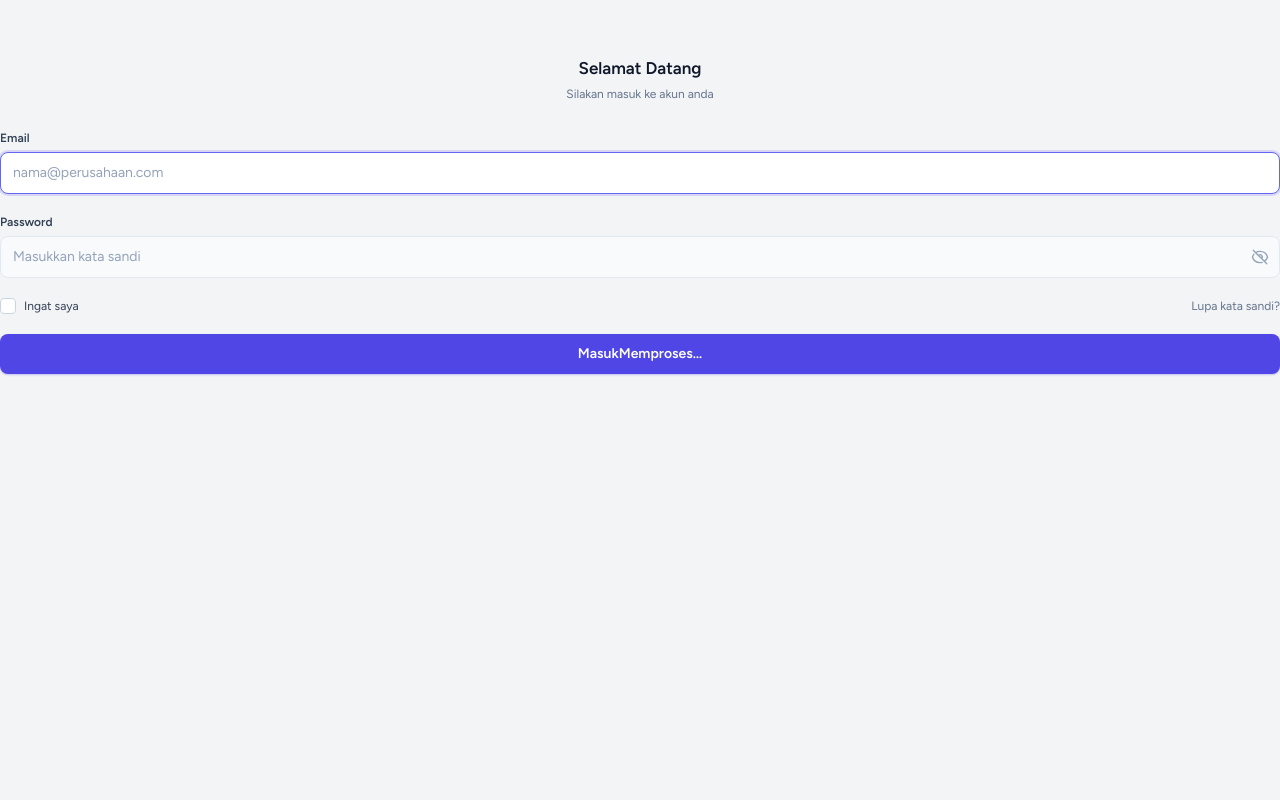
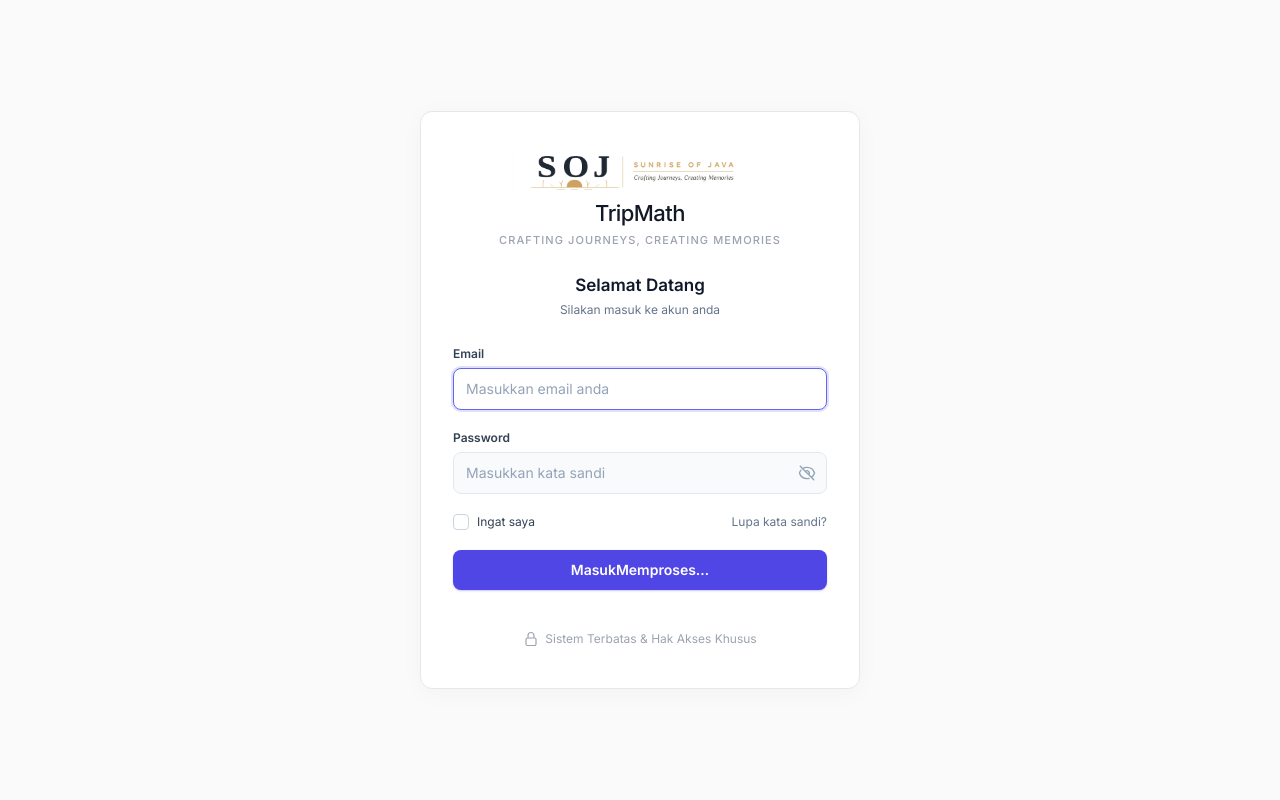
Before and after one commit to alkadafii1/SOJ-TripMath, a Laravel app: page /login in a window 1280 px wide. Run offline with Laravel 12, Linux system fonts and the light colour scheme; style sheets or scripts are compiled from the project's sources; parts of the project's set-up code (start-up, migrations or seed data) failed here and were passed over; some libraries are stand-ins or nearby versions.

Commit message:
Fixing Logo and login page

```diff
--- a/resources/views/layouts/guest.blade.php
+++ b/resources/views/layouts/guest.blade.php
@@ -5,35 +5,49 @@
         <meta name="viewport" content="width=device-width, initial-scale=1">
         <meta name="csrf-token" content="{{ csrf_token() }}">
 
-        <title>{{ config('app.name', 'Laravel') }}</title>
+        <title>{{ isset($title) ? $title.' · ' : '' }}SOJ System</title>
 
-        <!-- Fonts -->
+        <!-- Fonts: Menggunakan Inter -->
         <link rel="preconnect" href="https://fonts.bunny.net">
-        <link href="https://fonts.bunny.net/css?family=figtree:400,500,600&display=swap" rel="stylesheet" />
+        <link href="https://fonts.bunny.net/css?family=inter:400,500,600,700&display=swap" rel="stylesheet" />
 
         @vite(['resources/css/app.css', 'resources/js/app.js'])
+        @livewireStyles
+
+        <style>
+            /* Memastikan font diterapkan */
+            body { font-family: 'Inter', sans-serif; }
+        </style>
     </head>
-    <body class="font-sans antialiased bg-gray-100"
-          x-data="{ open: false, collapsed: localStorage.getItem('sidebar-collapsed') === '1' }"
-          x-init="$watch('collapsed', v => localStorage.setItem('sidebar-collapsed', v ? '1' : '0'))">
+    <!-- Background dibuat sangat lembut, layout dibuat center -->
+    <body class="min-h-screen bg-[#fafafa] text-slate-700 antialiased flex items-center justify-center p-4 sm:p-6">
 
-        <!-- <livewire:layout.navigation /> -->
+        <!-- Navbar sudah dihapus, langsung ke konten utama (Card) -->
+        <main class="w-full max-w-[440px] rounded-xl bg-white px-8 py-10 shadow-[0_4px_24px_rgba(0,0,0,0.03)] border border-gray-200">
 
-        <div class="min-h-screen pt-14 transition-[padding] duration-200"
-             :class="collapsed ? 'lg:pl-0' : 'lg:pt-0 lg:pl-64'">
-            @isset($header)
-                <header class="bg-white shadow">
-                    <div class="px-4 py-5 sm:px-6 lg:px-8">
-                        {{ $header }}
-                    </div>
-                </header>
-            @endisset
+            {{-- Identitas aplikasi diganti dengan Logo --}}
+            <div class="text-center mb-6 flex flex-col items-center">
+                <!-- Gambar logo -->
+                <img src="{{ asset('images/soj-bg-transparent-1781074723.png') }}" alt="Sunrise of Java Logo" class="w-56 sm:w-64 h-auto object-contain mb-2">
 
-            <main class="px-4 sm:px-0">
+                <!-- Judul dan subjudul dirapatkan -->
+                <h2 class="text-[22px] font-medium tracking-tight text-gray-900 leading-none">TripMath</h2>
+                <p class="mt-2 text-[11px] font-medium tracking-[0.1em] text-gray-400 uppercase">Crafting Journeys, Creating Memories</p>
+            </div>
+
+            <div>
                 {{ $slot }}
-            </main>
-        </div>
+            </div>
 
-        @livewireScriptConfig
+            {{-- Catatan akses --}}
+            <p class="mt-10 flex items-center justify-center gap-1.5 text-[12px] text-gray-400">
+                <svg class="h-4 w-4" viewBox="0 0 24 24" fill="none" stroke="currentColor" stroke-width="1.8" stroke-linecap="round" stroke-linejoin="round" aria-hidden="true">
+                    <path d="M16.5 10.5V6.75a4.5 4.5 0 10-9 0v3.75m-.75 11.25h10.5a2.25 2.25 0 002.25-2.25v-6.75a2.25 2.25 0 00-2.25-2.25H6.75a2.25 2.25 0 00-2.25 2.25v6.75a2.25 2.25 0 002.25 2.25z" />
+                </svg>
+                Sistem Terbatas & Hak Akses Khusus
+            </p>
+        </main>
+
+        @livewireScripts
     </body>
 </html>
--- a/resources/views/livewire/pages/auth/login.blade.php
+++ b/resources/views/livewire/pages/auth/login.blade.php
@@ -39,7 +39,7 @@ new #[Layout('layouts.guest'), Title('Masuk')] class extends Component
         <div>
             <label for="email" class="block text-xs font-semibold text-slate-700">Email</label>
             <input wire:model="form.email" id="email" name="email" type="email"
-                   required autofocus autocomplete="username" placeholder="nama@perusahaan.com"
+                   required autofocus autocomplete="username" placeholder="Masukkan email anda"
                    @class([
                        'mt-1.5 block w-full rounded-lg border bg-slate-50 px-3 py-2.5 text-sm text-slate-900 placeholder:text-slate-400',
                        'focus:bg-white focus:ring-2',
```
Also changed, not shown: public/images/soj-bg-transparent-1781074723.png (added).
